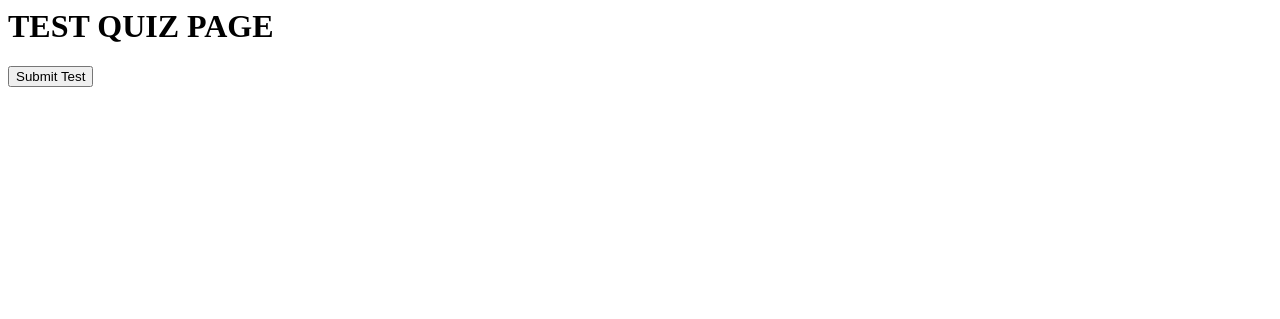
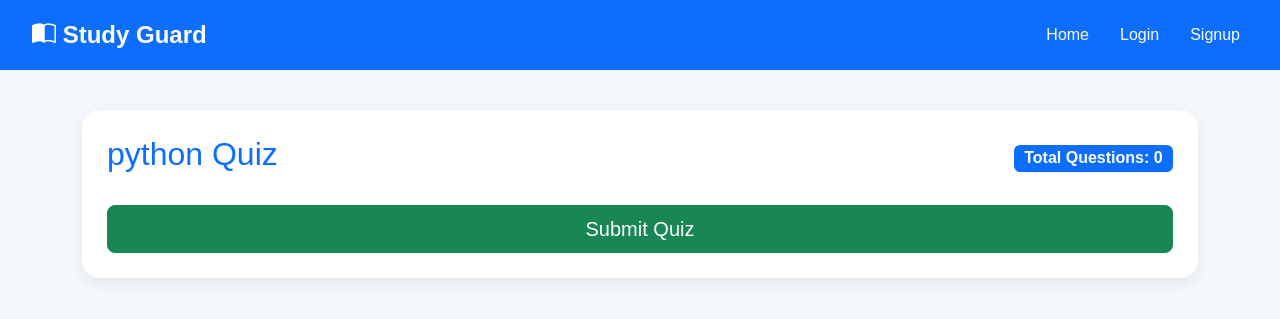
Before and after one commit to Sachingupta209/Study-Guard, a Django app: page /student/quiz/take/47/ in a window 1280 px wide. Shown: the top 319 px of the page. Run offline with Django 5.2, Linux system fonts and the light colour scheme; a user stored in the database is signed in; data comes from the database, SQL or seed files in the repository.

Commit message:
Checking correct template

```diff
--- a/core/templates/take_quiz.html
+++ b/core/templates/take_quiz.html
@@ -1,13 +1,127 @@
-<h1>TEST QUIZ PAGE</h1>
+{% extends 'base.html' %}
 
-<form method="POST" action="{% url 'submit_quiz' quiz.id %}">
+{% block content %}
 
-    {% csrf_token %}
+<div class="container">
 
-    <button type="submit">
+    <div class="card-box">
 
-        Submit Test
+        <div class="d-flex justify-content-between align-items-center mb-4">
 
-    </button>
+            <h2 class="text-primary">
+                {{ quiz.subject }} Quiz
+            </h2>
 
-</form>
+            <span class="badge bg-primary fs-6">
+
+                Total Questions:
+                {{ questions|length }}
+
+            </span>
+
+        </div>
+
+
+        <form method="POST" action="/student/quiz/submit/{{ quiz.id }}/">
+
+            {% csrf_token %}
+
+            {% for q in questions %}
+
+            <div class="card mb-4 border-0 shadow-sm">
+
+                <div class="card-body">
+
+                    <h5 class="mb-4">
+
+                        Q{{ forloop.counter }}.
+                        {{ q.question_text }}
+
+                    </h5>
+
+                    <div class="form-check mb-3">
+
+                        <input
+                        class="form-check-input"
+                        type="radio"
+                        name="{{ q.id }}"
+                        value="{{ q.option_a }}"
+                        required>
+
+                        <label class="form-check-label">
+
+                            {{ q.option_a }}
+
+                        </label>
+
+                    </div>
+
+                    <div class="form-check mb-3">
+
+                        <input
+                        class="form-check-input"
+                        type="radio"
+                        name="{{ q.id }}"
+                        value="{{ q.option_b }}">
+
+                        <label class="form-check-label">
+
+                            {{ q.option_b }}
+
+                        </label>
+
+                    </div>
+
+                    <div class="form-check mb-3">
+
+                        <input
+                        class="form-check-input"
+                        type="radio"
+                        name="{{ q.id }}"
+                        value="{{ q.option_c }}">
+
+                        <label class="form-check-label">
+
+                            {{ q.option_c }}
+
+                        </label>
+
+                    </div>
+
+                    <div class="form-check">
+
+                        <input
+                        class="form-check-input"
+                        type="radio"
+                        name="{{ q.id }}"
+                        value="{{ q.option_d }}">
+
+                        <label class="form-check-label">
+
+                            {{ q.option_d }}
+
+                        </label>
+
+                    </div>
+
+                </div>
+
+            </div>
+
+            {% endfor %}
+
+            <button
+            type="submit"
+            class="btn btn-success btn-lg w-100">
+
+                Submit Quiz
+
+            </button>
+
+        </form>
+
+    </div>
+
+</div>
+
+{% endblock %}
```
